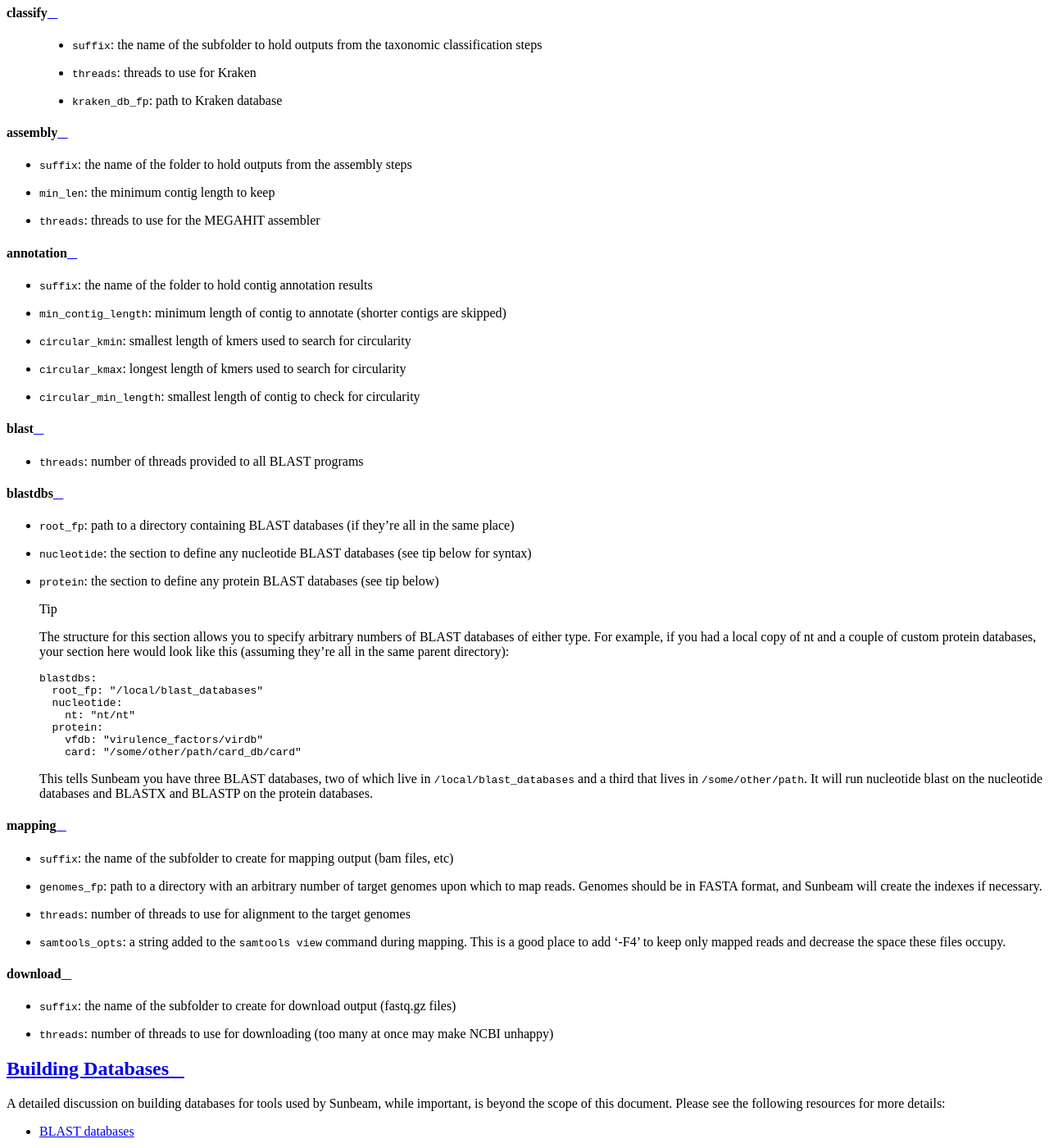
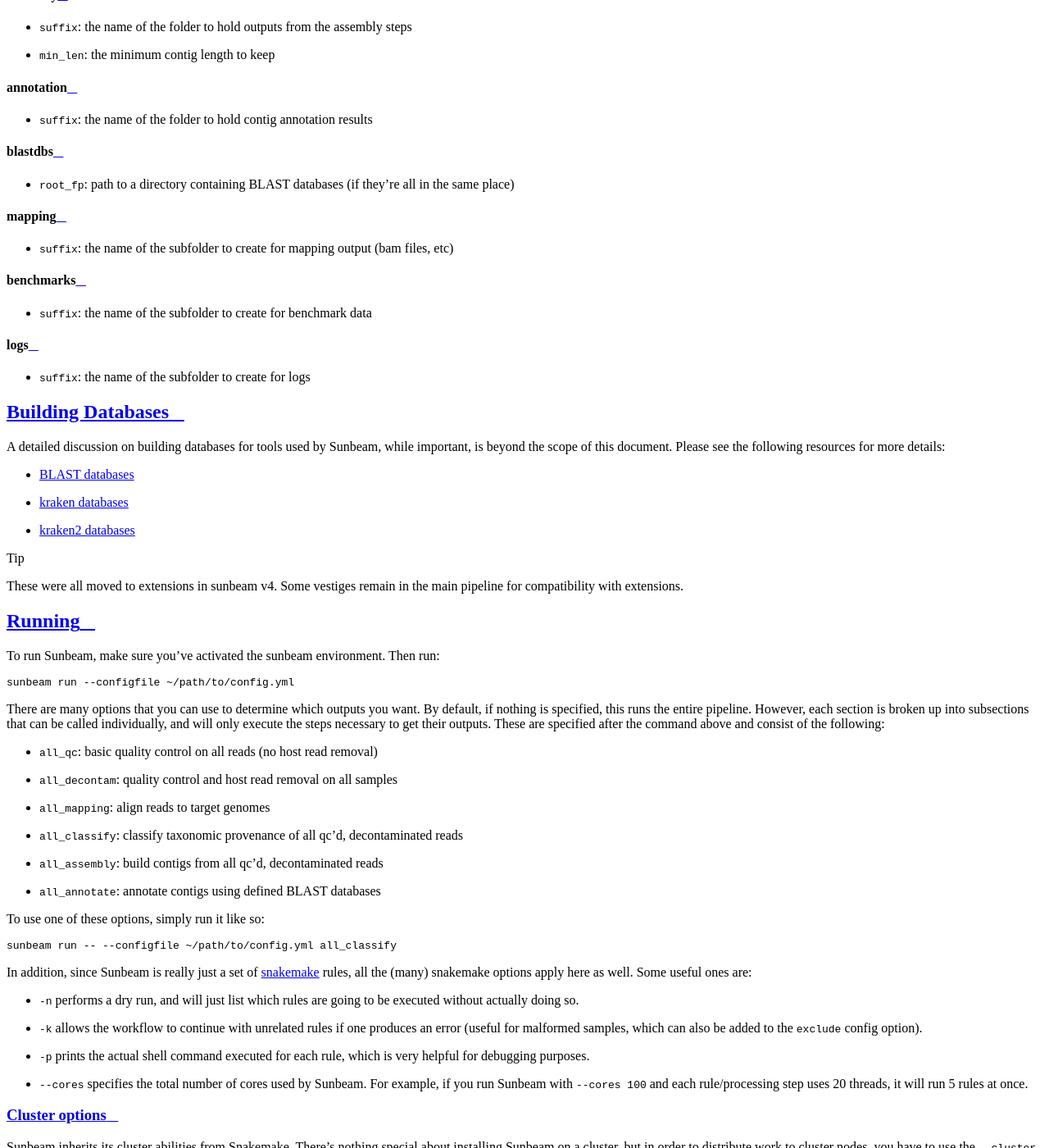
Before and after one commit to sunbeam-labs/sunbeam, a Sphinx documentation site: the page built from docs/usage.rst, in a window 1280 px wide and 1400 px high, scrolled down 4912 px. Shown: the whole window at 82% size. Built offline with Sphinx 7.4.7 and the Read the Docs theme 2.0.0, drawn with Linux system fonts in a browser that asks for light colours; the version number could not be read and is left out; some of the changed text lies outside the part shown.

Commit message:
Update usage and add info line to sunbeam init

```diff
--- a/docs/usage.rst
+++ b/docs/usage.rst
@@ -80,11 +80,11 @@
    git pull
    ./install.sh --upgrade all
 
-Sunbeam v3 is designed to be installable separately on a system that already
-has sunbeam 2 installed. Follow the v3 installation instructions to run both versions
-side by side.
+Sunbeam v3+ is designed to be installable separately on a system that already
+has sunbeam installed. This means multiple versions of sunbeam can be installed
+on the same machine in different repositories.
 
-As of v3.1.0, the manage-version.sh script can be used to install and switch between
+As of v3.1.0, you can also use the manage-version.sh script to install and switch between
 different versions using './manage-version.sh -s VERSION_ID'. You can see documentation on how to use this script running
 './manage-version.sh -h'.
 
@@ -181,14 +183,14 @@
 
 If some config values are always the same for all projects (e.g. paths to shared
 databases), you can put these keys in a file and auto-populate your config file
-with them during initialization. For instance, if your Kraken databases are
-located at ``/shared/kraken/standard``, you could have a file containing the
+with them during initialization. For instance, if you have a custom trimmomatic adapter template
+located at ``/home/user/adapter.fa``, you could have a file containing the
 following called ``common_values.yml``:
 
 .. code-block:: yaml
 
-   classify:
-     kraken_db_fp: "/shared/kraken/standard"
+   qc:
+     adapter_template: "/home/user/adapter.fa"
 
 When you make a new Sunbeam project, use the ``--defaults common_values.yml`` as
 part of the init command.
@@ -196,6 +198,12 @@
 If you have Sunbeam extensions installed, in Sunbeam >= 3.0, the extension config
 options will be automatically included in new config files generated by
 ``sunbeam init``.
+
+If you want to customize options in the profile instead, you can create a custom profile
+template named ``sunbeamlib/data/custom_profile.yaml`` and fill it with whatever options you
+want included in each sunbeam run. Snakemake has a curated list of common profiles
+`here <https://github.com/Snakemake-Profiles>`_ for working with HPC platforms and job schedulers.
+A default and a slurm profile are included by default.
 
 Further usage information is available by typing ``sunbeam init --help``.
 
@@ -220,8 +228,6 @@
   list_samples``.
 * ``paired_end``: 'true' or 'false' depending on whether you are using paired-
   or single-end reads.
-* ``download_reads``: 'true' or 'false' depending on whether you are using reads
-  from NCBI SRA.
 * ``version``: Automatically added for you by ``sunbeam init``. Ensures
   compatibility with the right version of Sunbeam.
 
@@ -230,13 +236,11 @@
 
 * ``suffix``: the name of the subfolder to hold outputs from the
   quality-control steps
-* ``threads``: the number of threads to use for rules in this section
 * ``seq_id_ending``: if your reads are named differently, a regular expression
   string defining the pattern of the suffix. For example, if your paired read
   ids are ``@D00728:28:C9W1KANXX:0/1`` and ``@D00728:28:C9W1KANXX:0/2``, this
   entry of your config file would be:
   ``seq_id_ending: "/[12]"``
-* ``java_heapsize``: the memory available to Trimmomatic
 * ``leading``: (trimmomatic) remove the leading bases of a read if below this
   quality
 * ``trailing``: (trimmomatic) remove the trailing bases of a read if below
@@ -246,14 +250,11 @@
 * ``minlength``: (trimmomatic) drop reads smaller than this length
 * ``adapter_template``: (trimmomatic) path to the Illumina paired-end adaptors (templated with ``$CONDA_ENV``)
   (autofilled)
-* ``fwd_adaptors``: (cutadapt) custom forward adaptor sequences to remove
+* ``fwd_adapters``: (cutadapt) custom forward adaptor sequences to remove
   using cutadapt. Replace with ``""`` to skip.
-* ``rev_adaptors``: (cutadapt) custom reverse adaptor sequences to remove
+* ``rev_adapters``: (cutadapt) custom reverse adaptor sequences to remove
   using cutadapt. Replace with ``""`` to skip.
-* ``mask_low_complexity``: [true/false] mask low-complexity sequences with Ns
 * ``kz_threshold``: a value between 0 and 1 to determine the low-complexity boundary (1 is most stringent). Ignored if not masking low-complexity sequences.
-* ``kz_window``: window size to use (in bp) for local complexity
-  assessment. Ignored if not masking low-complexity sequences.
 * ``pct_id``: (decontaminate) minimum percent identity to host genome to
   consider match
 * ``frac``: (decontaminate) minimum fraction of the read that must align to
@@ -261,36 +262,22 @@
 * ``host_fp``: the path to the folder with host/contaminant genomes (ending in
   *.fasta)
 
-
 classify
 ++++++++
 
   * ``suffix``: the name of the subfolder to hold outputs from the taxonomic
     classification steps
-  * ``threads``: threads to use for Kraken
-  * ``kraken_db_fp``: path to Kraken database
-
 
 assembly
 ++++++++
 
 * ``suffix``: the name of the folder to hold outputs from the assembly steps
 * ``min_len``: the minimum contig length to keep
-* ``threads``: threads to use for the MEGAHIT assembler
 
 annotation
 ++++++++++
 
 * ``suffix``: the name of the folder to hold contig annotation results
-* ``min_contig_length``: minimum length of contig to annotate (shorter contigs are skipped)
-* ``circular_kmin``: smallest length of kmers used to search for circularity
-* ``circular_kmax``: longest length of kmers used to search for circularity
-* ``circular_min_length``: smallest length of contig to check for circularity
-
-blast
-+++++
-
-* ``threads``: number of threads provided to all BLAST programs
 
 .. _blastdbs:
 
@@ -298,47 +285,21 @@
 ++++++++
 
 * ``root_fp``: path to a directory containing BLAST databases (if they're all in the same place)
-* ``nucleotide``: the section to define any nucleotide BLAST databases (see tip below for syntax)
-* ``protein``: the section to define any protein BLAST databases (see tip below)
-
-  .. tip::
-
-     The structure for this section allows you to specify arbitrary numbers of
-     BLAST databases of either type. For example, if you had a local copy of nt
-     and a couple of custom protein databases, your section here would look like
-     this (assuming they're all in the same parent directory):
-
-     .. code-block:: yaml
-
-	blastdbs:
-          root_fp: "/local/blast_databases"
-	  nucleotide:
-	    nt: "nt/nt"
-	  protein:
-	    vfdb: "virulence_factors/virdb"
-	    card: "/some/other/path/card_db/card"
-
-     This tells Sunbeam you have three BLAST databases, two of which live in
-     ``/local/blast_databases`` and a third that lives in
-     ``/some/other/path``. It will run nucleotide blast on the nucleotide
-     databases and BLASTX and BLASTP on the protein databases.
 
 mapping
 +++++++
 
 * ``suffix``: the name of the subfolder to create for mapping output (bam files, etc)
-* ``genomes_fp``: path to a directory with an arbitrary number of target genomes
-  upon which to map reads. Genomes should be in FASTA format, and Sunbeam will
-  create the indexes if necessary.
-* ``threads``: number of threads to use for alignment to the target genomes
-* ``samtools_opts``: a string added to the ``samtools view`` command during
-  mapping. This is a good place to add '-F4' to keep only mapped reads and
-  decrease the space these files occupy.
 
-download
-++++++++
-* ``suffix``: the name of the subfolder to create for download output (fastq.gz files)
-* ``threads``: number of threads to use for downloading (too many at once may make NCBI unhappy)
+benchmarks
+++++++++++
+
+* ``suffix``: the name of the subfolder to create for benchmark data
+
+logs
+++++
+
+* ``suffix``: the name of the subfolder to create for logs
 
 .. _dbs:
 
@@ -350,7 +311,12 @@
 
 * `BLAST databases <https://www.ncbi.nlm.nih.gov/books/NBK279688/>`_
 * `kraken databases <https://ccb.jhu.edu/software/kraken/MANUAL.html#kraken-databases>`_
-* `kraken2 databases <https://ccb.jhu.edu/software/kraken2/index.shtml?t=manual>`_ (used in Sunbeam v3.0 and higher)
+* `kraken2 databases <https://ccb.jhu.edu/software/kraken2/index.shtml?t=manual>`_
+
+.. tip::
+
+  These were all moved to extensions in sunbeam v4. Some vestiges remain in the main pipeline
+  for compatibility with extensions.
 
 .. _running:
 
```
Also changed, not shown: other parts of docs/usage.rst (+5 -3 lines), 1 other file.
